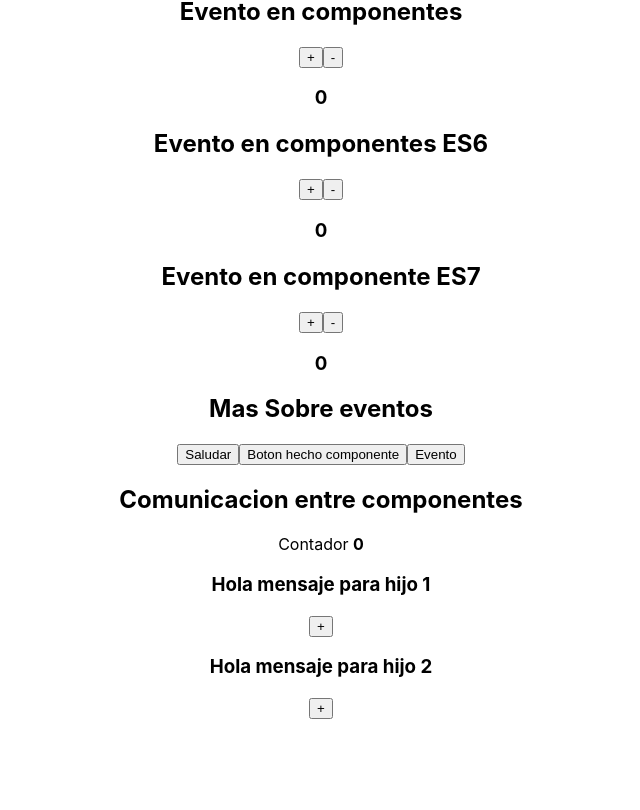
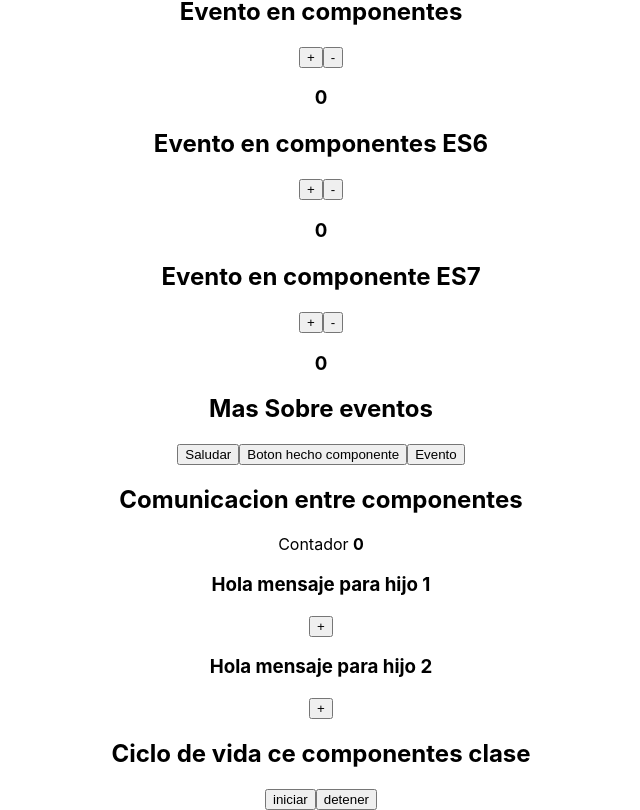
Before and after one commit to jedionmelbin/react-course-app, a React (Create React App) app: page / in a window 1280 px wide. Shown: the part 742-1552 px from the top of the page, without its empty margins (319-959 px from the left). Before the commit the page ends 1461 px from the top, so only its background shows below. Built offline with nearby package versions, Linux system fonts and the light colour scheme.

Commit message:
Change components ciclo de vida

```diff
--- a/src/App.js
+++ b/src/App.js
@@ -8,6 +8,7 @@
 import Eventos from "./components/Eventos";
 import EventosES6, {EventosES7, MasSobreEventos} from "./components/EventosES6";
 import ComunicacionComponentes from "./components/ComunicacionComponentes";
+import CicloVida from "./components/CicloVida";
 
 function App() {
     return (
@@ -28,6 +29,7 @@
             <EventosES7 />
             <MasSobreEventos />
             <ComunicacionComponentes />
+            <CicloVida />
         </div>
     );
 }
--- /dev/null
+++ b/src/components/CicloVida.js
@@ -0,0 +1,80 @@
+import React, {Component} from "react";
+
+
+export default class CicloVida extends Component {
+    constructor(props) {
+        super(props);
+        console.log(0, "El componente inicializado no esta en el DOM");
+
+        this.state = {
+            hora: new Date().toLocaleDateString(),
+            visible: false
+        }
+
+        this.temporizador = null;
+    }
+
+    tictac = () => {
+        this.temporizador = setInterval(() => {
+            this.setState({
+                hora: new Date().toLocaleTimeString()
+            });
+        }, 1000);
+    }
+
+    iniciar = () => {
+        this.tictac();
+        this.setState(
+            {
+                visible: true
+            }
+        )
+    }
+
+    detener = () => {
+        clearInterval(this.temporizador);
+        this.setState(
+            {
+                visible: false
+            }
+        )
+    }
+
+    componentDidMount() {
+        console.log(1, 'El componente ya se encuentra en el DOM');
+    }
+
+    componentDidUpdate(prevProps, prevState, snapshot) {
+        console.log(2, 'El componente ya se encuentra en el DOM');
+        console.log(prevProps);
+        console.log(prevState);
+    }
+
+
+//  <h3>{this.state.hora}</h3>
+    render() {
+        console.log(4, 'El componente se dibuja cambio DOM');
+        return (
+            <>
+                <h2>Ciclo de vida ce componentes clase</h2>
+                {this.state.visible && <Reloj hora={this.state.hora}/>}
+                <button onClick={this.iniciar}>iniciar</button>
+                <button onClick={this.detener}>detener</button>
+            </>
+        )
+    }
+}
+
+class Reloj extends Component {
+    constructor(props) {
+        super(props);
+    }
+
+    componentWillUnmount() {
+        console.log(3, 'El componente ha dido eliminado del DOM');
+    }
+
+    render() {
+        return <h3>{this.props.hora}</h3>;
+    }
+}
```
